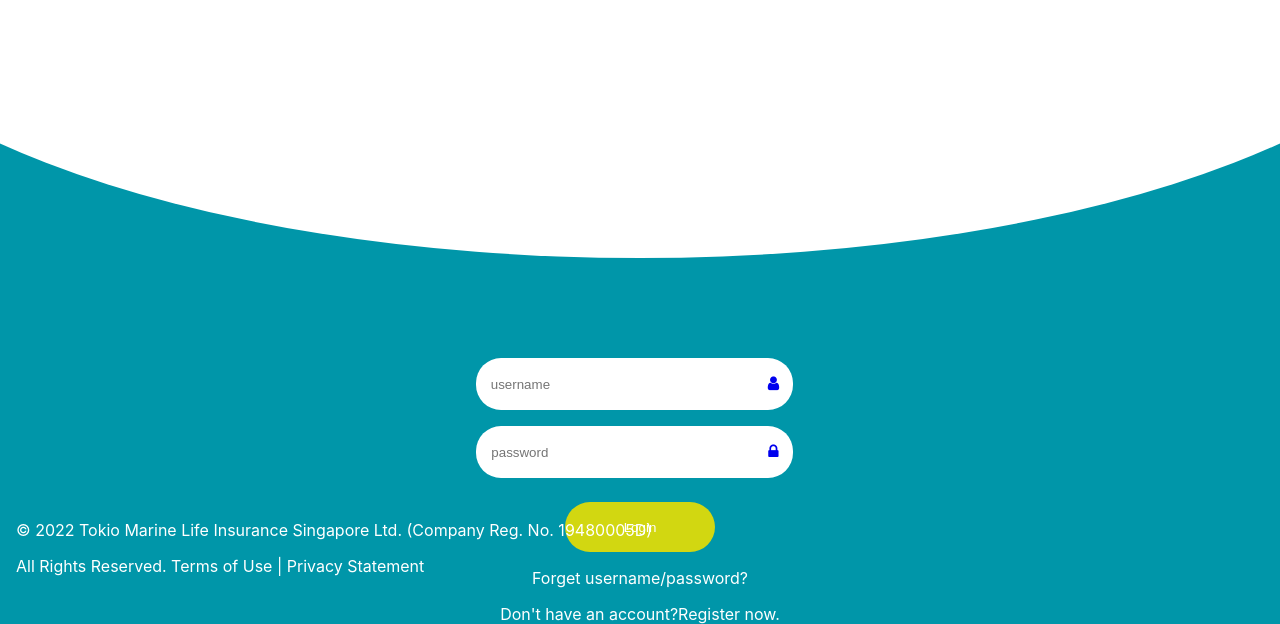
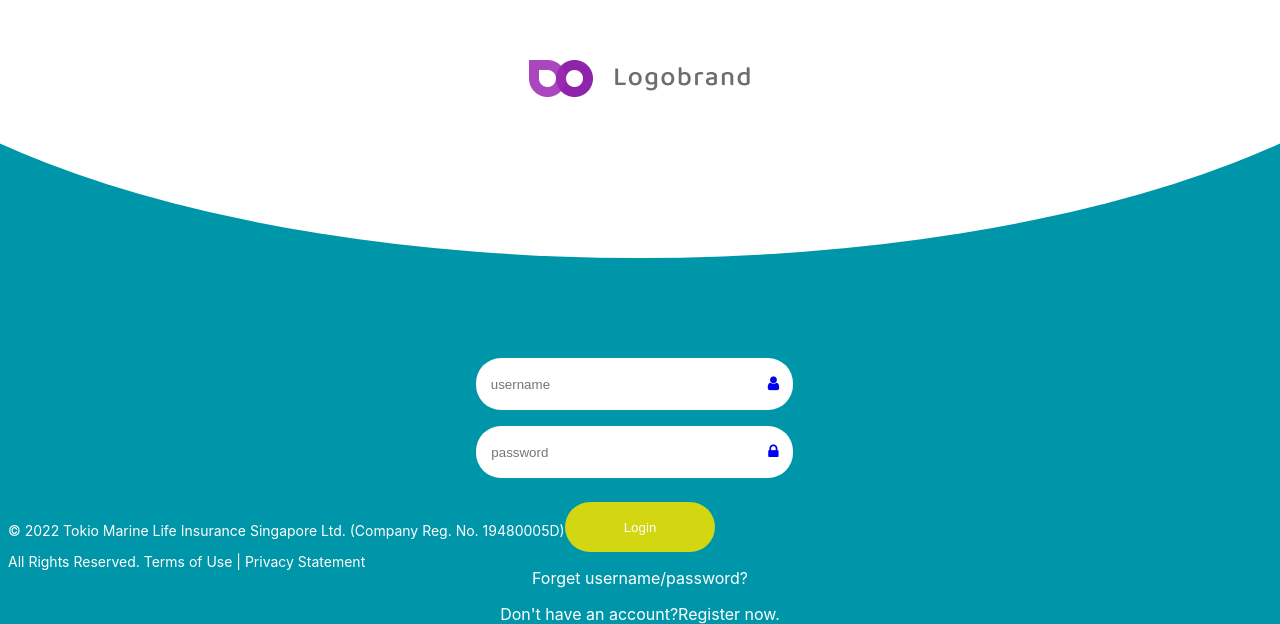
Before and after one commit to usa3amustafa/sgg, a React (Create React App) app in the folder tmfast_proj/: page / in a window 1280 px wide. Shown: the part 192-816 px from the top of the page. Built offline with nearby package versions, Linux system fonts and the light colour scheme.

Commit message:
completed login interface

```diff
--- a/tmfast_proj/src/styles/Login.css
+++ b/tmfast_proj/src/styles/Login.css
@@ -60,11 +60,23 @@ button {
 }
 
 footer {
-  bottom: 0;
   position: fixed;
-  padding: 1rem;
+  bottom: 20px;
+  margin-bottom: 20px;
+  width: 100%;
+  height: 60px; /* Height of the footer */
 }
 
 p {
   color: #ffffff;
+  font-size: 14px;
+  padding-left: 0.5rem;
 }
+
+.content .white .logo {
+  position: relative;
+  display: block;
+  top: 50%;
+  margin-left: auto;
+  margin-right: auto;
+}
```
